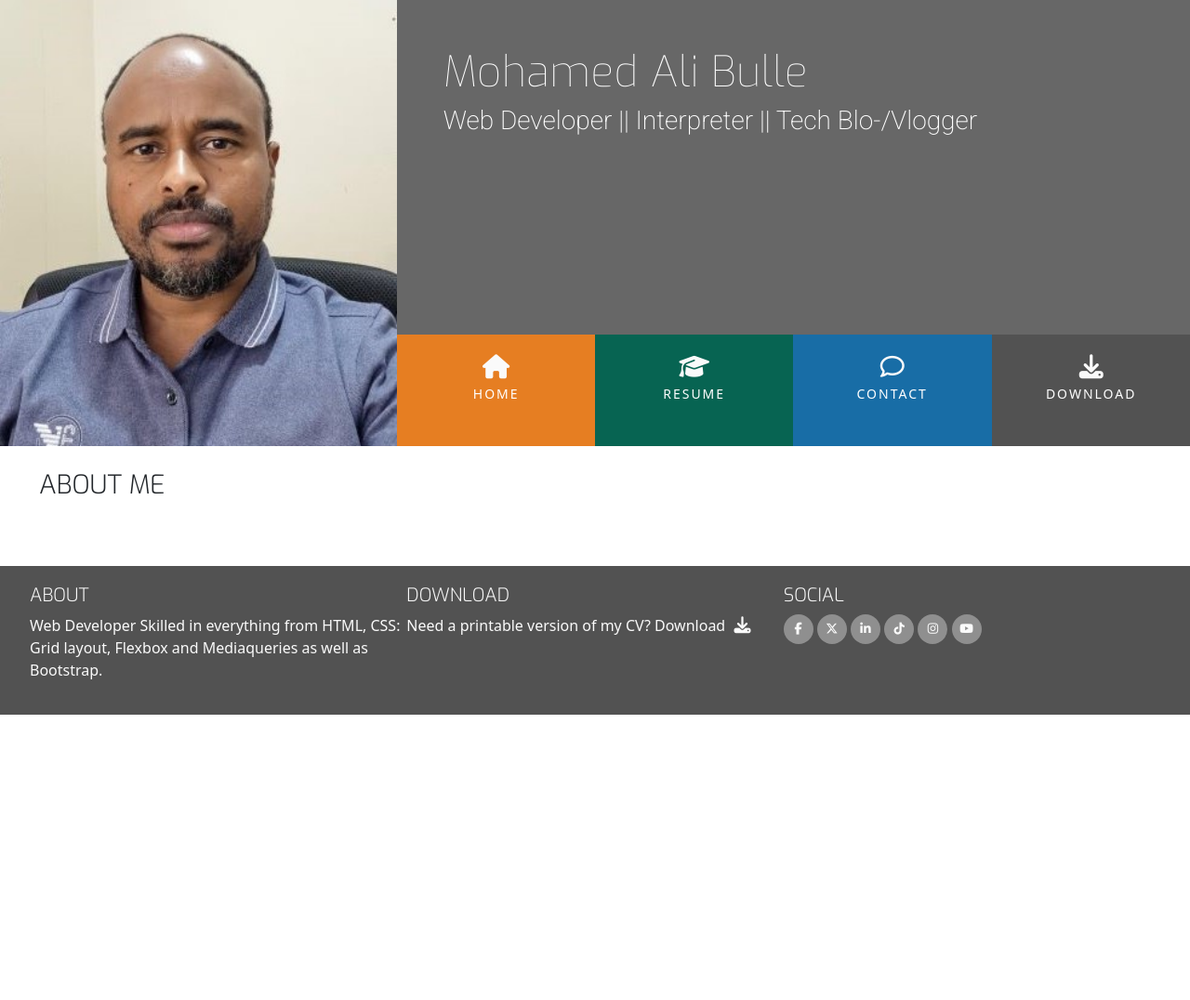
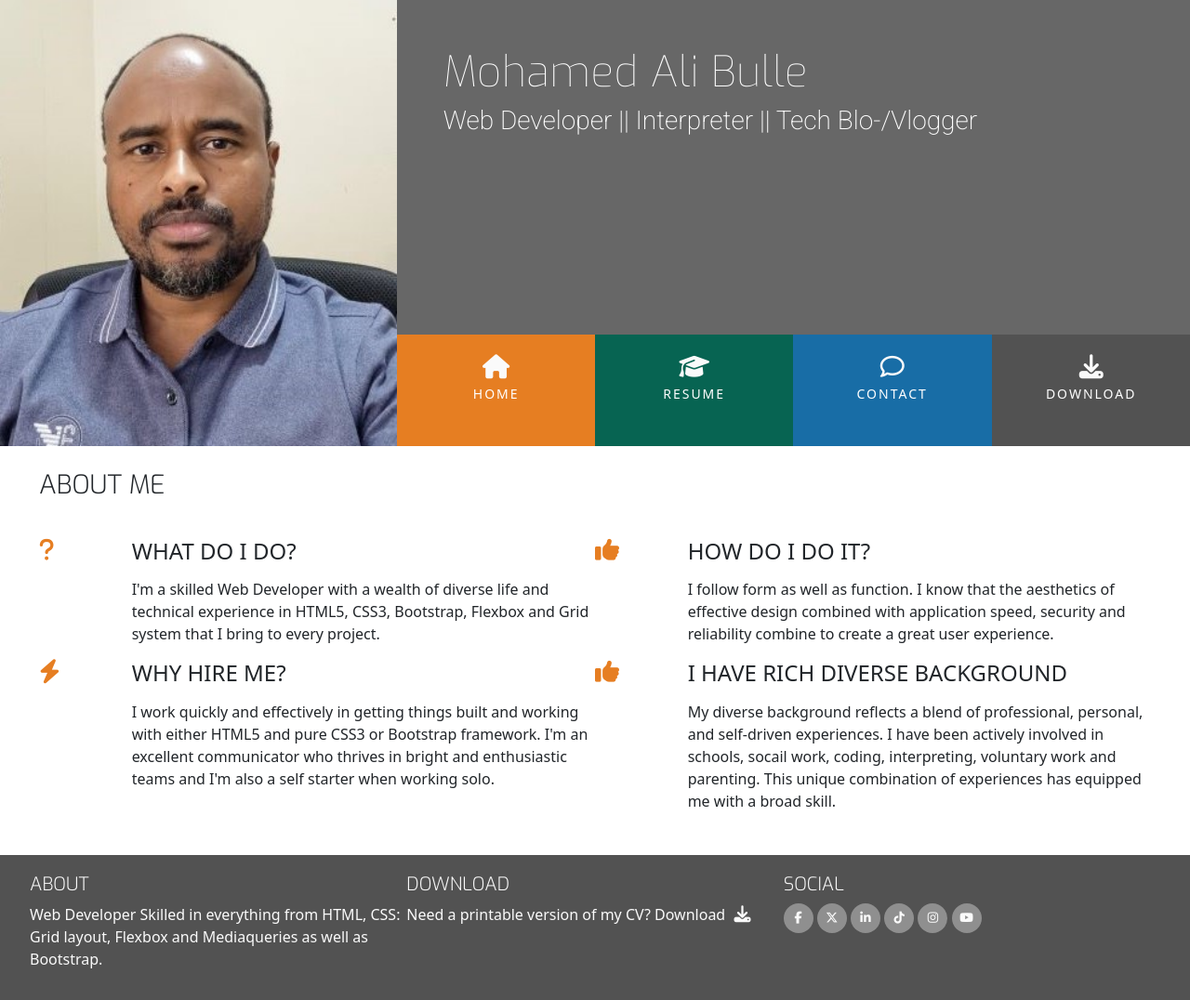
Before and after one commit to Bulle1982/CapstoneProject2, a plain HTML site: page index.html in a window 1280 px wide. Shown: the whole page at 93% size. Before the commit the page ends 800 px from the top, so only its background shows below. Drawn offline with nearby package versions, Linux system fonts and the light colour scheme.

Commit message:
Add About me section, style and icons

```diff
--- a/assets/css/style.css
+++ b/assets/css/style.css
@@ -221,3 +221,15 @@ footer {
 .social-links li a i:hover {
     background: #e84610;
 }
+
+
+/* ----------------------------------------Three Reasons */
+
+.three-reasons-icon {
+    font-size: 26px;
+    color: #e67e22;
+}
+
+.three-reasons-heading {
+    margin-bottom: 15px;
+}
--- a/index.html
+++ b/index.html
@@ -101,8 +101,65 @@
                       <h3 class="section-heading uppercase">About Me</h3>
                   </div>
               </div>
+              <div class="row">
+                  <div class="col-10 offset-1 offset-sm-0 col-sm-4 col-md-6">
+                      <div class="row">
+                          <div class="col-2">
+                              <i class="three-reasons-icon fa fa-question" aria-hidden="true"></i>
+                          </div>
+                          <div class="col-10">
+                              <h4 class="three-reasons-heading uppercase">What do I do?</h4>
+                              <p>
+                                  I'm a skilled Web Developer with a wealth of diverse life and technical experience in HTML5, CSS3, Bootstrap, Flexbox and Grid system that I bring to every project.
+                              </p>
                           </div>
                       </div>
+
+                        <div class="row">
+                            <div class="col-2">
+                                <i class="three-reasons-icon fa fa-bolt" aria-hidden="true"></i>
+                            </div>
+                            <div class="col-10">
+                                <h4 class="three-reasons-heading uppercase">Why hire me?</h4>
+                                <p>
+                                    I work quickly and effectively in getting things built and working with either HTML5 and pure CSS3 or Bootstrap framework. I'm an excellent communicator who thrives in bright and enthusiastic teams and I'm also a self starter when working solo.
+                                </p>
+                            </div>
+                        </div>
+
+
+                  </div>
+                  <div class="col-10 offset-1 offset-sm-0 col-sm-4 col-md-6">
+                      <div class="row">
+                          <div class="col-2">
+                              <i class="three-reasons-icon fa fa-thumbs-up" aria-hidden="true"></i>
+                          </div>
+                          <div class="col-10">
+                              <h4 class="three-reasons-heading uppercase">How do I do it?</h4>
+                              <p>
+                                  I follow form as well as function. I know that the aesthetics of effective design combined with application speed, security and reliability combine to create a great user experience.
+                              </p>
+                          </div>
+                      </div>
+                      <div class="row">
+                        <div class="col-2">
+                            <i class="three-reasons-icon fa fa-thumbs-up" aria-hidden="true"></i>
+                        </div>
+                        <div class="col-10">
+                            <h4 class="three-reasons-heading uppercase">I have rich Diverse background</h4>
+                            <p>
+                              My diverse background reflects a blend of professional, personal, and self-driven experiences.
+                              I have been actively involved in schools, socail work, coding, interpreting, voluntary work and parenting.
+                              This unique combination of experiences has equipped me with a broad skill.
+                            </p>
+                        </div>
+                    </div>
+                  </div>
+
+              </div>
+          </div>
+      </div>
+
   </section>
 
     <footer class="container-fluid">
```
Lines whose indentation alone changed are shown as unchanged.
